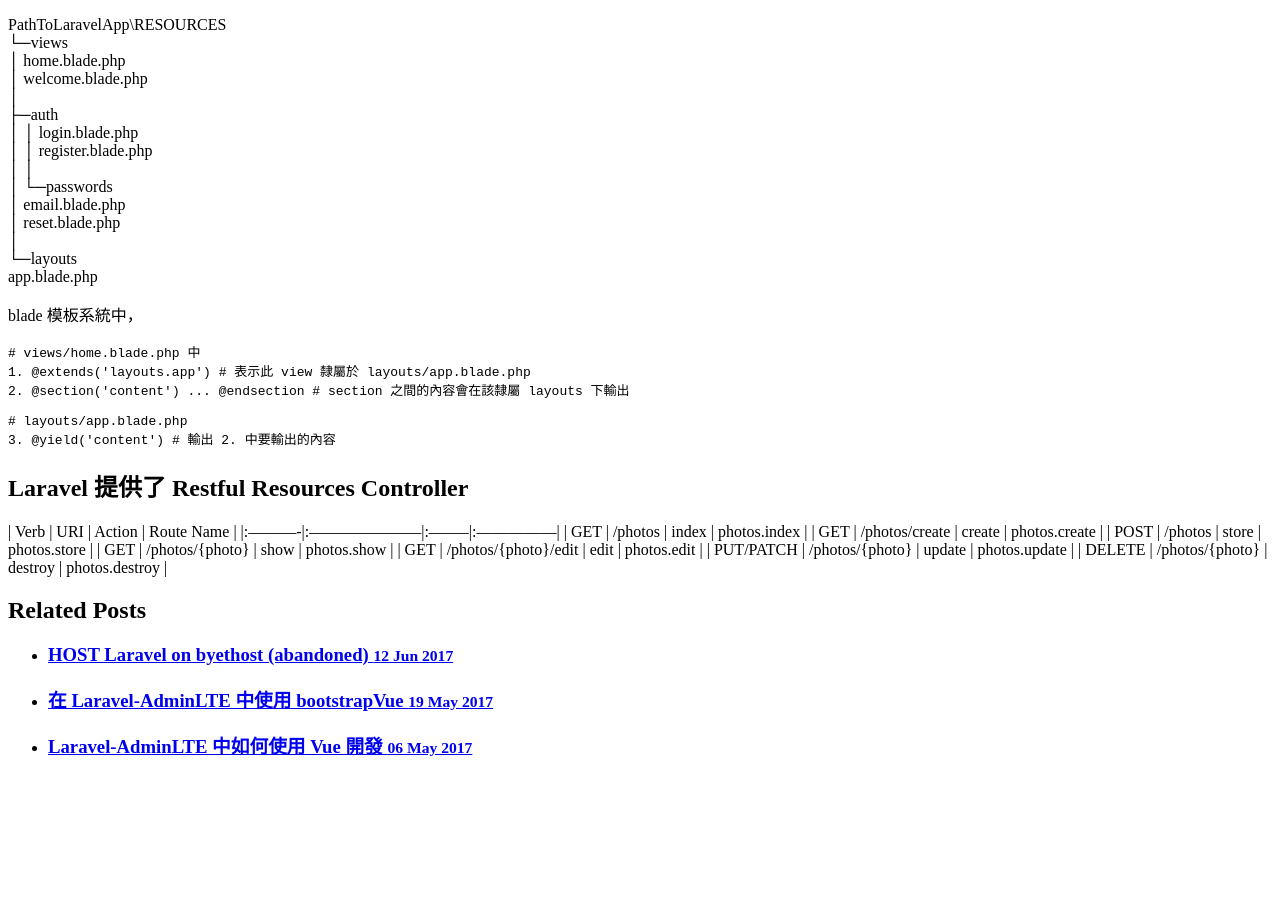
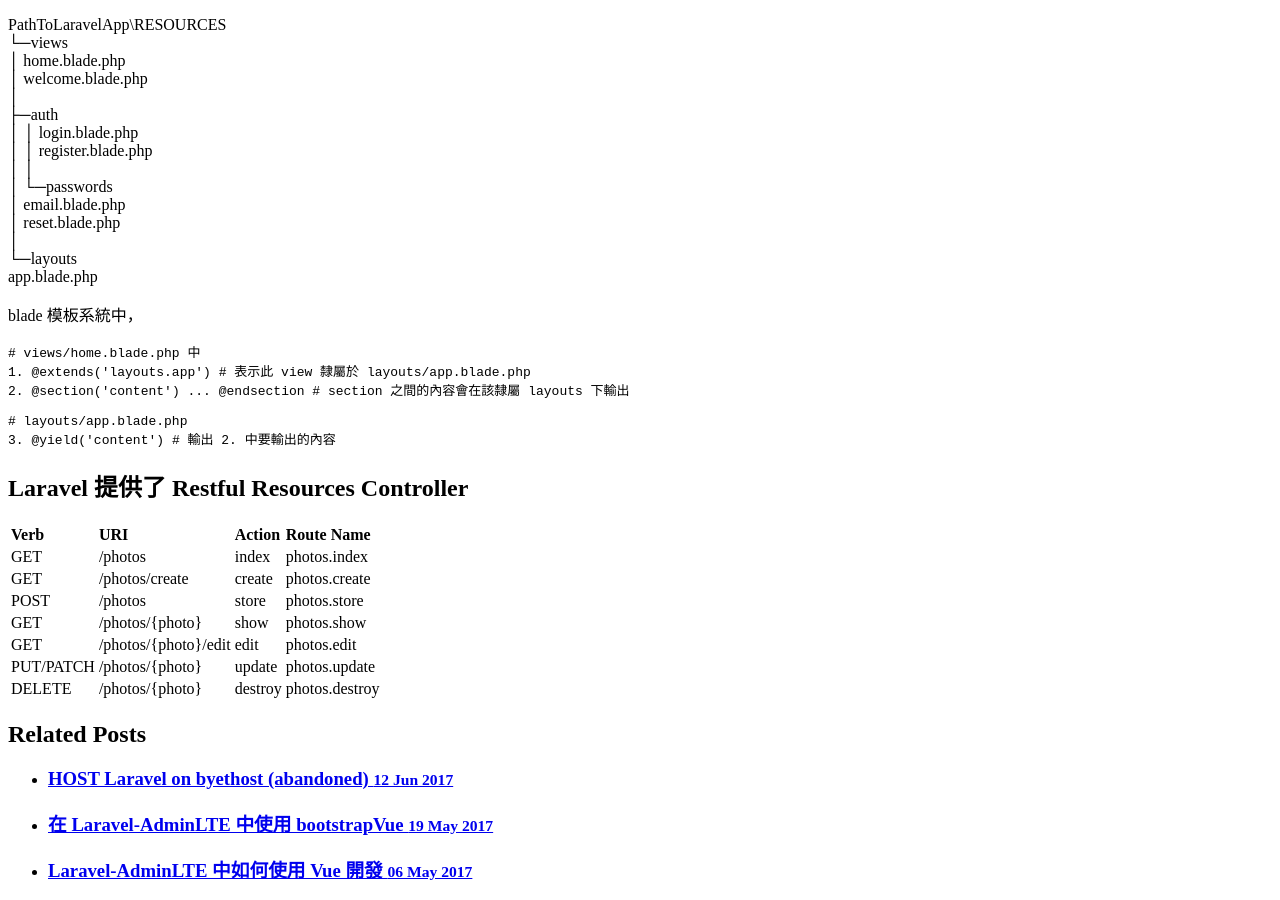
Before and after one commit to uWayLu/jekyll-hyde, a Jekyll site: the page built from _posts/2017-04-16-Learning-Laravel-Simple-blog.md, in a window 1280 px wide and 900 px high, scrolled down 1200 px. Built offline with Jekyll 4.4.1, drawn with Linux system fonts in a browser that asks for light colours; Markdown is read by kramdown in place of the engine named in the settings; before the commit the page ends 1976 px from its top, so only the background shows below that.

Commit message:
fixed _config.xml and tables formart in 20170416 note

```diff
--- a/_config.yml
+++ b/_config.yml
@@ -1,7 +1,7 @@
 # Dependencies
-markdown:         redcarpet
+markdown:         kramdown
 redcarpet:
-  extension:      ["fenced_code_blocks", "hard_wrap", "autolink", "tables", "strikethrough", "superscript", "with_toc_data", "highlight", "prettify", "no_intra_emphasis"]
+  extensions:      ["fenced_code_blocks", "hard_wrap", "autolink", "tables", "strikethrough", "superscript", "with_toc_data", "highlight", "prettify", "no_intra_emphasis"]
 highlighter:      pygments
 plugins:          ["jekyll-paginate", "jekyll-gist"]
 
@@ -17,7 +17,6 @@
 
 author:           Webb Lu
 name:             'Webb Lu'
-url:              http://uwaylu.github.io/
 
 paginate:         5
 
--- a/_posts/2017-04-16-Learning-Laravel-Simple-blog.md
+++ b/_posts/2017-04-16-Learning-Laravel-Simple-blog.md
@@ -79,6 +79,7 @@
 
 <a name="laravel-restful-route"></a>
 ## Laravel 提供了 Restful Resources Controller
+
 | Verb      | URI                  | Action  | Route Name     |
 |:----------|:---------------------|:--------|:---------------|
 | GET       | /photos              | index   | photos.index   |
```
